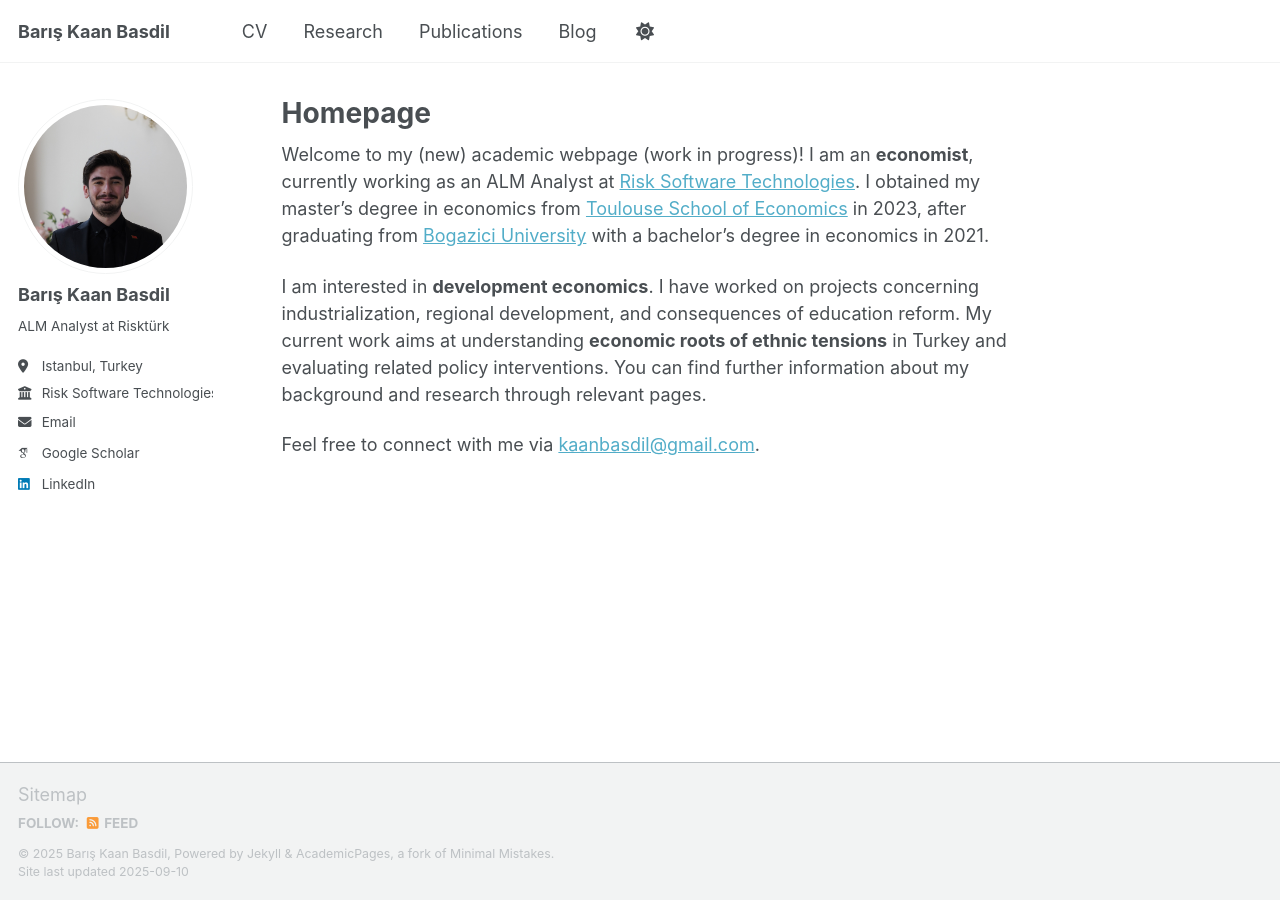
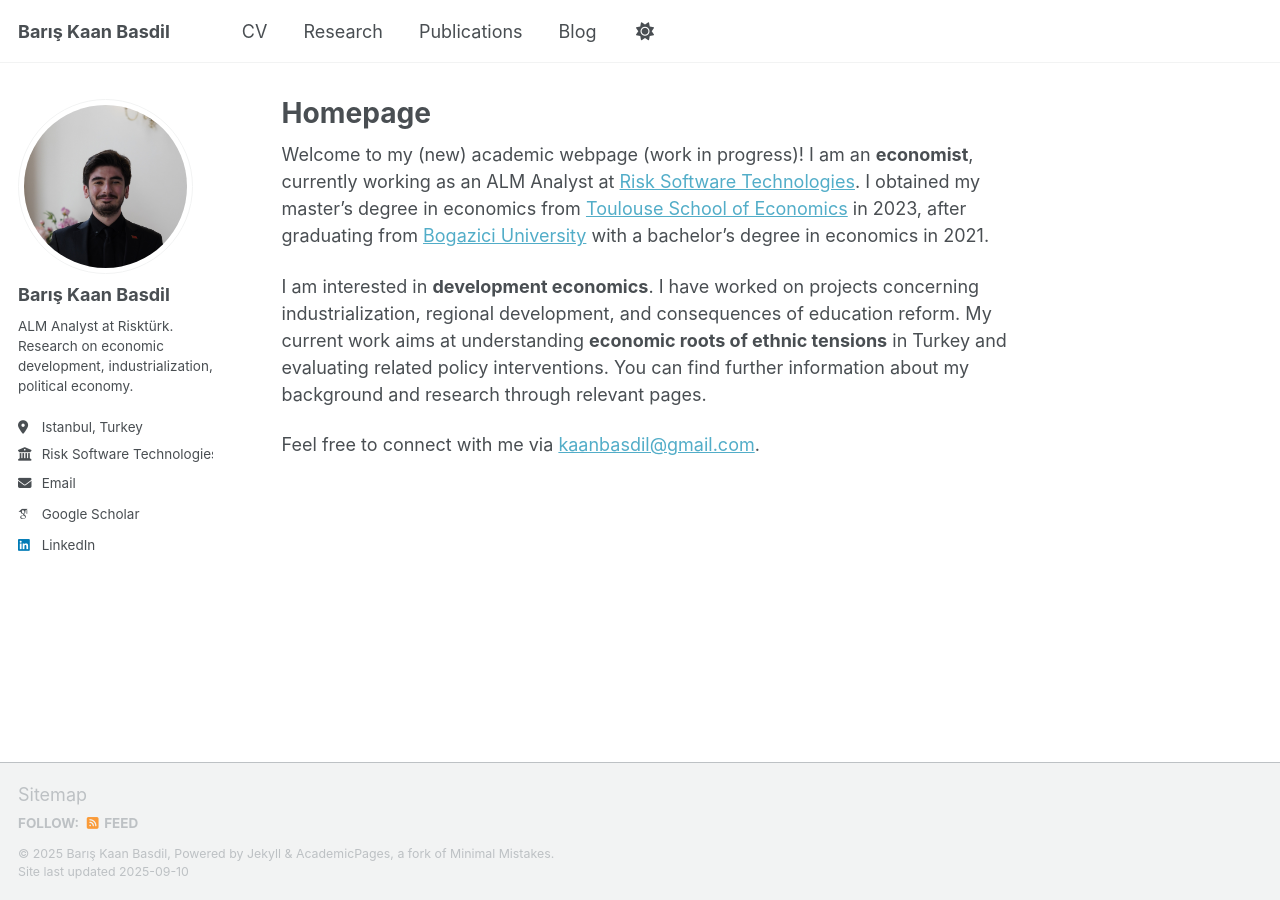
Before and after one commit to bkbasdil/bkbasdil.github.io, a Jekyll site: the page built from _pages/about.md, in a window 1280 px wide. Built offline with Jekyll 4.4.1, drawn with Linux system fonts in a browser that asks for light colours; some web fonts are replaced; a script that is not in the unit is left out.

Commit message:
Update _config.yml

```diff
--- a/_config.yml
+++ b/_config.yml
@@ -26,7 +26,7 @@ author:
   avatar: "https://bkbasdil.github.io/files/profile.jpeg"
   name             : "Barış Kaan Basdil"
   pronouns         : # example: "she/her"
-  bio              : "ALM Analyst at Risktürk"
+  bio              : "ALM Analyst at Risktürk. Research on economic development, industrialization, political economy."
   location         : "Istanbul, Turkey"
   employer         : "Risk Software Technologies"
   uri              : # URL
```
